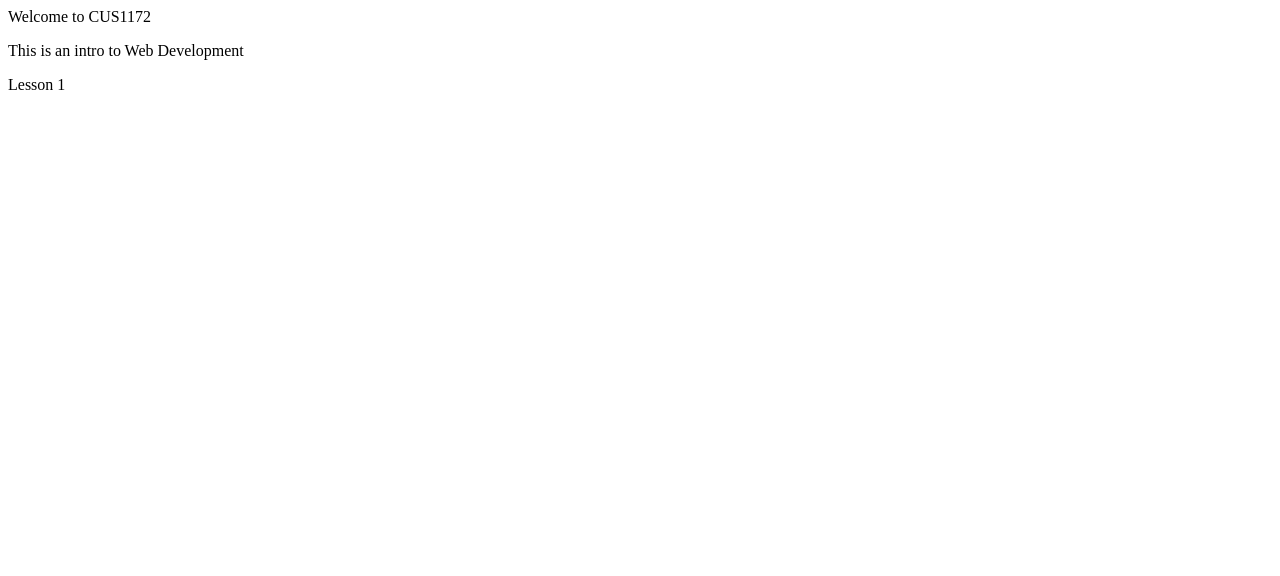
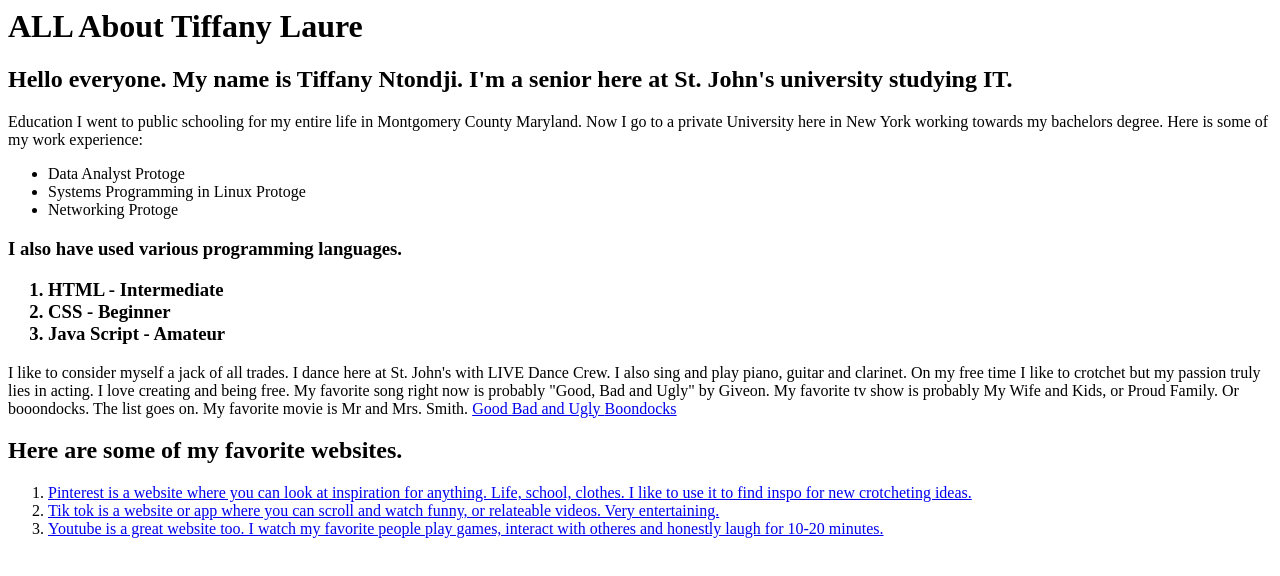
Before and after one commit to tiffanyntondji/CUS1172_tiffany, a plain HTML site: page milestone1/index.html in a window 1280 px wide. Drawn offline with Linux system fonts and the light colour scheme.

Commit message:
Update index.html
updated

```diff
--- a/milestone1/index.html
+++ b/milestone1/index.html
@@ -1,10 +1,48 @@
 <html>
+    <head>
+        <title>
+            Milestone 1
+        </title>
+    </head>
+
     <body>
-        <p>
-            Welcome to CUS1172
+        <h1>ALL About Tiffany Laure</h1>
+        <h2> Hello everyone. My name is Tiffany Ntondji. I'm a senior here at St. John's university studying IT.
+            <img href="img//Users/nana/Documents/CUS1172/img/59FCA36A-5599-431D-A300-C44C483BA793_1_105_c.jpeg">
+        </h2>
+
+        <p>Education </b>
+            I went to public schooling for my entire life in Montgomery County Maryland. Now I go to a private University here in New York working towards my bachelors degree.
+
+            Here is some of my work experience:
+            <ul>
+                <li> Data Analyst Protoge </li>
+                <li> Systems Programming in Linux Protoge</li>
+                <li> Networking Protoge </li>
+            </ul>
         </p>
-        <p> This is an intro to Web Development</p>
 
-        <p> Lesson 1 </p>
+
+        <h3> I also have used various programming languages.
+            <ol>
+                <li> HTML - Intermediate</li>
+                <li> CSS - Beginner</li>
+                <li> Java Script - Amateur</li>
+                </ol>
+        </h3>
+
+        <p> I like to consider myself a jack of all trades. I dance here at St. John's with LIVE Dance Crew. I also sing and play piano, guitar and clarinet. On my free time I like to crotchet but my passion truly lies in acting. I love creating and being free. My favorite song right now is probably "Good, Bad and Ugly" by Giveon. My favorite tv show is probably My Wife and Kids, or Proud Family. Or booondocks. The list goes on. My favorite movie is Mr and Mrs. Smith.
+            <a href="https://youtu.be/uYV5MWwZgTE?si=YNUBFhAaeG-E_pWb"> Good Bad and Ugly </a>
+            <a href="https://youtu.be/uRaes3eaeD4?si=C7THpXocLtSTthSy"> Boondocks </a>
+        </p>
+        <h2> Here are some of my favorite websites. </h2>
+        <ol>
+            <li> <a href="https://stjohns.instructure.com"> Pinterest is a website where you can look at inspiration for anything. Life, school, clothes. I like to use it to find inspo for new crotcheting ideas. </a> </li>
+               <li><a href="https://www.tiktok.com/en/"> Tik tok is a website or app where you can scroll and watch funny, or relateable videos. Very entertaining. </a> </li>
+    <li> <a href="https://www.youtube.com/"> Youtube is a great website too. I watch my favorite people play games, interact with otheres and honestly laugh for 10-20 minutes. </a></li>
+        </ol>
+
+
+
     </body>
 </html>
```
